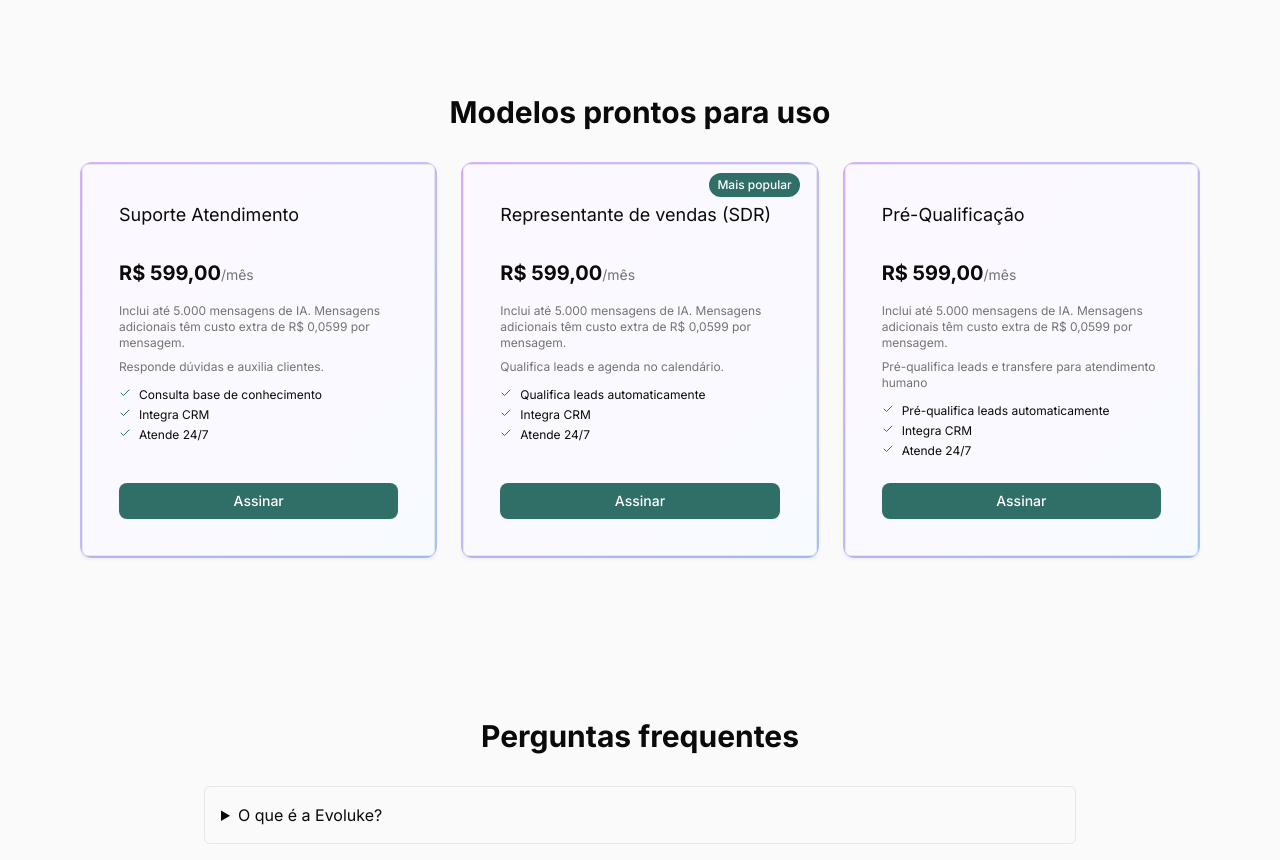
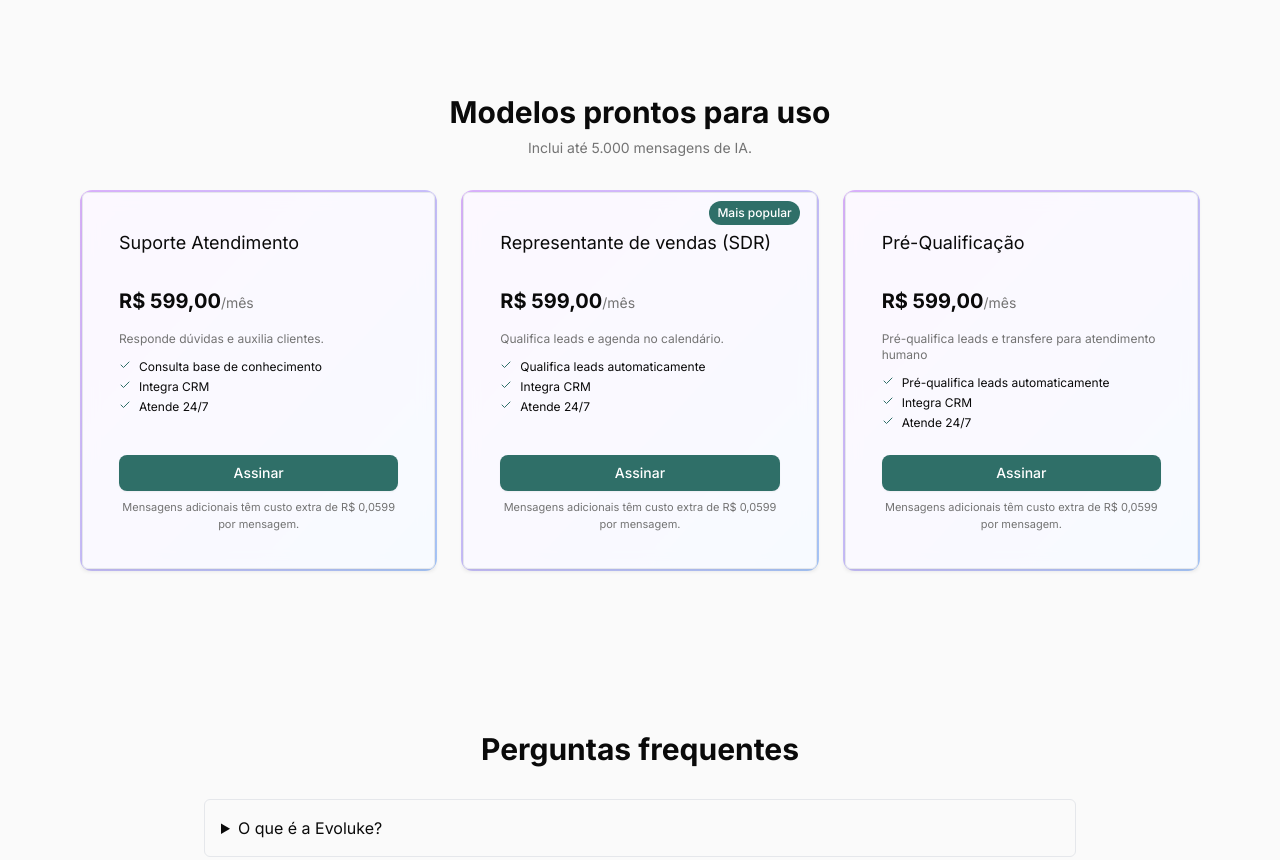
Before and after one commit to Evoluke/agent-plugandplay, a Next.js app: page / in a window 1280 px wide. Shown: the part 2420-3280 px from the top of the page. Built offline with nearby package versions, Linux system fonts and the light colour scheme; no server answers.

Commit message:
Adjust pricing card messaging placement

```diff
--- a/components/landing/Pricing.tsx
+++ b/components/landing/Pricing.tsx
@@ -57,9 +57,12 @@ export default function Pricing() {
   return (
     <section id="modelos" className="bg-[#FAFAFA] py-24">
       <div className="container mx-auto max-w-6xl px-4">
-        <h2 className="mb-8 text-center text-3xl font-bold">
+        <h2 className="mb-2 text-center text-3xl font-bold">
           Modelos prontos para uso
         </h2>
+        <p className="mb-8 text-center text-sm text-muted-foreground">
+          Inclui até 5.000 mensagens de IA.
+        </p>
         <ul
           className="grid grid-cols-1 gap-4 sm:gap-6 md:grid-cols-3"
           role="list"
@@ -87,10 +90,6 @@ export default function Pricing() {
                         {suffix}
                       </span>
                     </p>
-                    <p className="mb-2 text-xs text-muted-foreground">
-                      Inclui até 5.000 mensagens de IA. Mensagens adicionais
-                      têm custo extra de R$ 0,0599 por mensagem.
-                    </p>
                     <p className="mb-3 text-xs text-muted-foreground">{tagline}</p>
                     <ul className="space-y-1">
                       {features.map((feature) => (
@@ -101,7 +100,7 @@ export default function Pricing() {
                       ))}
                     </ul>
                   </CardContent>
-                  <CardFooter>
+                  <CardFooter className="flex flex-col items-center space-y-2">
                     <Link
                       href="/signup"
                       className="w-full"
@@ -111,6 +110,10 @@ export default function Pricing() {
                         Assinar
                       </Button>
                     </Link>
+                    <p className="text-[11px] text-muted-foreground text-center">
+                      Mensagens adicionais têm custo extra de R$ 0,0599 por
+                      mensagem.
+                    </p>
                   </CardFooter>
                 </Card>
               </div>
```
